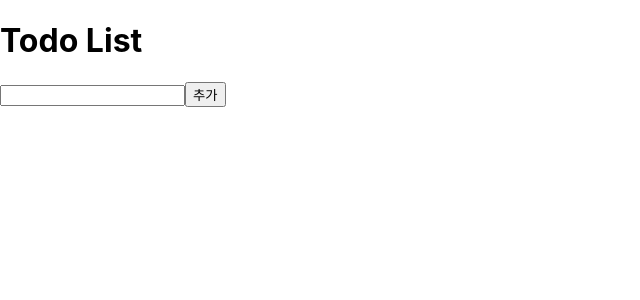
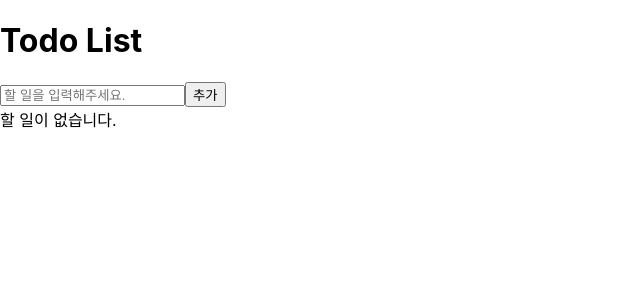
Before and after one commit to house-study/react-todo, a React (Create React App) app: page / in a window 1280 px wide. Shown: the top 300 px of the page, without its empty margins (0-640 px from the left). Built offline with nearby package versions, Linux system fonts and the light colour scheme.

Commit message:
feat : Form 구현

```diff
--- a/src/App.js
+++ b/src/App.js
@@ -7,9 +7,8 @@ function App() {
   const [todoList, setTodoList] = useState([]);
 
   const addTodo = newTodo => {
-    const uuid = uuidv4();
     const newTodoForm = {
-      id: uuid,
+      id: uuidv4(),
       todo: newTodo,
       isCompleted: false,
     };
@@ -36,6 +35,9 @@ function App() {
     <div className="App">
       <h1>Todo List</h1>
       <Form onAddTodo={addTodo} />
+      {todoList.length === 0 ? (
+        <div>할 일이 없습니다. </div>
+      ) : (
         <ul>
           {todoList?.map(todo => {
             return (
@@ -50,13 +52,11 @@ function App() {
             );
           })}
         </ul>
+      )}
     </div>
   );
 }
 
 export default App;
 
-// TODO: Todo App을 구현합니다.
 // TODO: [] 할 일이 없으면 "할 일 없음"이 화면에 보여집니다.
-// TODO: [] <Form />에서 입력한 할 일을 <Item />로 보여줍니다.
-// TODO: [] 최근에 추가한 할 일이 위에 보여집니다.
--- a/src/components/Form.js
+++ b/src/components/Form.js
@@ -21,7 +21,12 @@ function Form({ onAddTodo }) {
 
   return (
     <div>
-      <input type="text" value={inputValue} onChange={handleInputValueChange} />
+      <input
+        type="text"
+        value={inputValue}
+        onChange={handleInputValueChange}
+        placeholder="할 일을 입력해주세요."
+      />
       <button type="button" onClick={handleClickAddButton}>
         추가
       </button>
```
Lines whose indentation alone changed are shown as unchanged.
